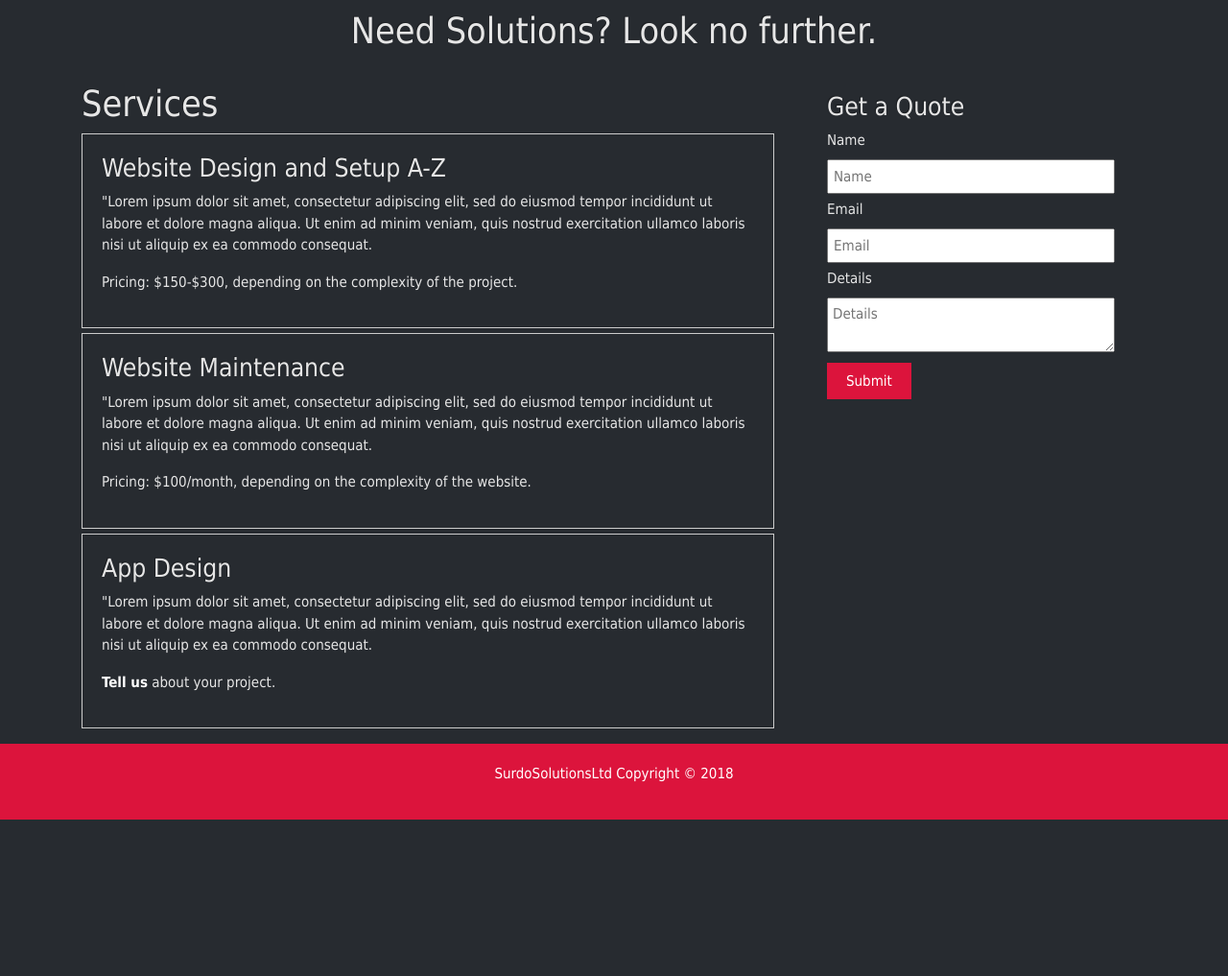
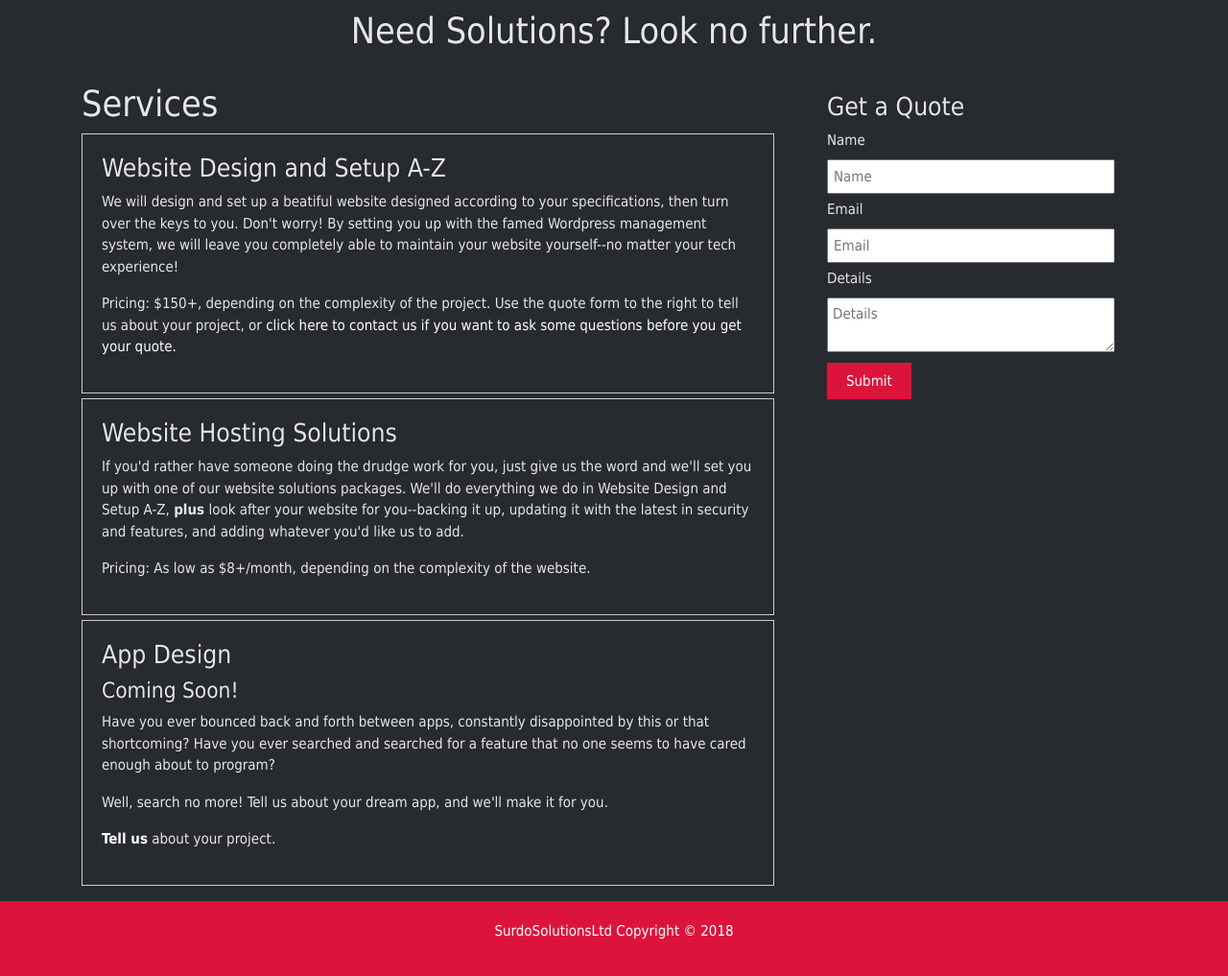
Before and after one commit to SurdoSolutions/surdowebtemp, a PHP site: page /services.php in a window 1280 px wide. Shown: the part 97-1114 px from the top of the page at 96% size. Before the commit the page ends 951 px from the top, so only its background shows below. Run offline with PHP 8.4, Linux system fonts and the light colour scheme; data that the repository does not hold is empty; some libraries are stand-ins or nearby versions.

Commit message:
changes to footer, content additions, and edits to service descriptions

```diff
--- a/about.php
+++ b/about.php
@@ -83,9 +83,8 @@
     <div class="container">
         <article id="main-col">
             <h1 class="page-title">Our Story</h1>
-                <p>We have a passion for quality software and web development. For us, software means far more than just a career. Computers and the code that runs through them are far more than interesting gimmicks or flashy gadgets. Software means learning more about how the world works, how we fit in it, how we can develop solutions and answers, and how we can do more to make our devices and services tools that work for us, not prisons of inefficiency or waste.
+            <p>We have a passion for quality software and web development. For us, software means far more than just a career. Computers and the code that runs through them are far more than interesting gimmicks or flashy gadgets. Software means learning more about how the world works, how we fit in it, how we can develop solutions and answers, and how we can do more to make our devices and services tools that work for us, not prisons of inefficiency and endless distraction.
             </p>
-                <p>We have a passion for quality software and web development. For us, software means far more than just a career. Computers and the code that runs through them are far more than interesting gimmicks or flashy gadgets.
             </p>
         </article>
         <aside id="sidebar">
--- a/css/style.css
+++ b/css/style.css
@@ -1,3 +1,5 @@
+/* Style for index.php */
+
 body{
   /* font-family: Tahoma, Helvetica, sans-serif;
   font-size: 15px;
@@ -217,7 +219,11 @@ ul#services li{
     padding: 20px;
     border: #cccccc solid 1px;
     margin-bottom: 5px;
-/*    background: ;*/
+}
+
+#disclaimer{
+    padding-left: 30px;
+    padding-top: 15px;
 }
 
 /*footer*/
--- a/projects.php
+++ b/projects.php
@@ -26,7 +26,7 @@
             <div class="card-body">
                 <h5 class="card-title">Library Catalogue Application</h5>
                 <p class="card-text">This application will be allow the user to store information about their personal libraries, organize material, cross-reference various works, and record notes. With future updates, other forms of personal media will be a part of the application as well</p>
-                <a href="#" class="btn btn-primary">Link coming soon.</a>
+                <a href="#" class="btn btn-primary">More information coming soon.</a>
             </div>
         </div>
 
@@ -37,7 +37,7 @@
             <div class="card-body">
                 <h5 class="card-title">STEM API</h5>
                 <p class="card-text">We are creating an API that will hold information for various fields of science. This API will play a large role in our future STEM applications. </p>
-                <a href="#" class="btn btn-primary">Link coming soon.</a>
+                <a href="#" class="btn btn-primary">More information coming soon.</a>
             </div>
         </div>
 
@@ -48,7 +48,7 @@
             <div class="card-body">
                 <h5 class="card-title">Study Assistant</h5>
                 <p class="card-text">An app to help with studying through psychologically-proven methods, providing timed reminders, scheduling functionality, self-testing options, and more.</p>
-                <a href="#" class="btn btn-primary">Link coming soon.</a>
+                <a href="#" class="btn btn-primary">More information coming soon.</a>
             </div>
         </div>
 
--- a/services.php
+++ b/services.php
@@ -23,17 +23,19 @@
             <ul id="services">
                 <li>
                     <h3>Website Design and Setup A-Z</h3>
-                    <p>"Lorem ipsum dolor sit amet, consectetur adipiscing elit, sed do eiusmod tempor incididunt ut labore et dolore magna aliqua. Ut enim ad minim veniam, quis nostrud exercitation ullamco laboris nisi ut aliquip ex ea commodo consequat. </p>
-                    <p>Pricing: $150-$300, depending on the complexity of the project.</p>
+                    <p>We will design and set up a beatiful website designed according to your specifications, then turn over the keys to you. Don't worry! By setting you up with the famed Wordpress management system, we will leave you completely able to maintain your website yourself--no matter your tech experience!</p>
+                    <p>Pricing: $150+, depending on the complexity of the project. Use the quote form to the right to tell us about your project, or <a href="contact.php">click here to contact us if you want to ask some questions before you get your quote.</a></p>
                 </li>
                 <li>
-                    <h3>Website Maintenance</h3>
-                    <p>"Lorem ipsum dolor sit amet, consectetur adipiscing elit, sed do eiusmod tempor incididunt ut labore et dolore magna aliqua. Ut enim ad minim veniam, quis nostrud exercitation ullamco laboris nisi ut aliquip ex ea commodo consequat. </p>
-                    <p>Pricing: $100/month, depending on the complexity of the website.</p>
+                    <h3>Website Hosting Solutions</h3>
+                    <p>If you'd rather have someone doing the drudge work for you, just give us the word and we'll set you up with one of our website solutions packages. We'll do everything we do in Website Design and Setup A-Z, <strong>plus</strong> look after your website for you--backing it up, updating it with the latest in security and features, and adding whatever you'd like us to add.</p>
+                    <p>Pricing: As low as $8+/month, depending on the complexity of the website.</p>
                 </li>
                 <li>
                     <h3>App Design</h3>
-                    <p>"Lorem ipsum dolor sit amet, consectetur adipiscing elit, sed do eiusmod tempor incididunt ut labore et dolore magna aliqua. Ut enim ad minim veniam, quis nostrud exercitation ullamco laboris nisi ut aliquip ex ea commodo consequat. </p>
+                    <h4>Coming Soon!</h4>
+                    <p>Have you ever bounced back and forth between apps, constantly disappointed by this or that shortcoming? Have you ever searched and searched for a feature that no one seems to have cared enough about to program?</p>
+                    <p>Well, search no more! Tell us about your dream app, and we'll make it for you.</p>
                     <p><a href="contact.php"><strong>Tell us</strong></a> about your project.</p>
                 </li>
             </ul>
```
Also changed, not shown: index.php (+9 -8 lines). Lines whose indentation alone changed are shown as unchanged.
